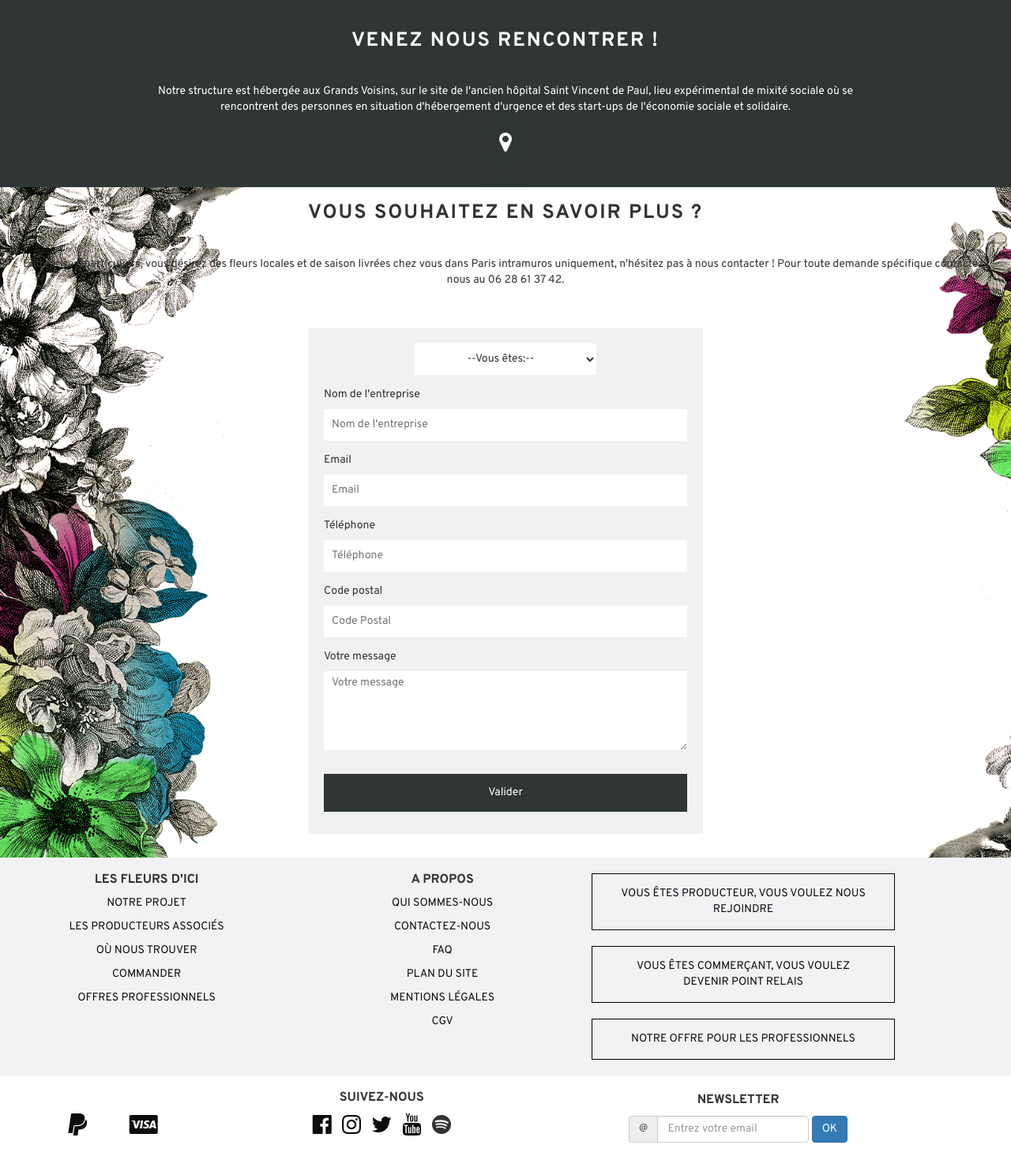
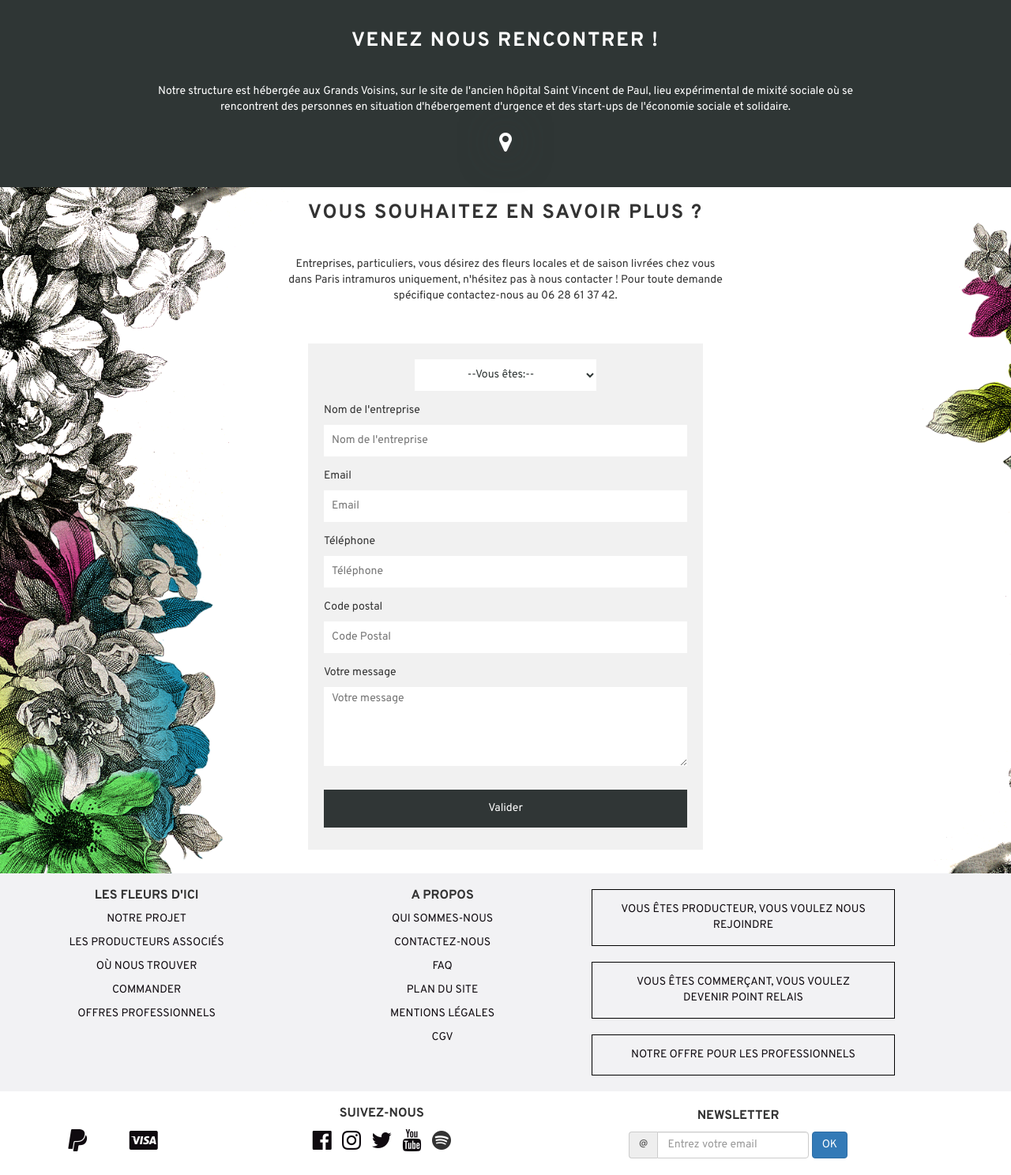
Before and after one commit to mroulland/FinalProject, a PHP site: template silex-skeleton/templates/contact.html.twig in a window 1280 px wide. Shown: the part 1308-2796 px from the top of the page at 79% size. Before the commit the page ends 2755 px from the top, so only its background shows below. Run offline with PHP 8.4, Linux system fonts and the light colour scheme; the template is opened without the code that fills it, so the values that code supplies are empty; some libraries are stand-ins or nearby versions.

Commit message:
MAj Contact

```diff
--- a/silex-skeleton/web/css/contact2.css
+++ b/silex-skeleton/web/css/contact2.css
@@ -221,10 +221,10 @@ body{
 }
 
 #contact div {
-
-        display: block;
-        padding-bottom: 3rem;
-
+    display: block;
+    padding-bottom: 3rem;
+    max-width: 60rem;
+    margin: auto;
 }
 
 #choice{
```
Also changed, not shown: silex-skeleton/web/css/ourproject2.css (+0 -23 lines).
